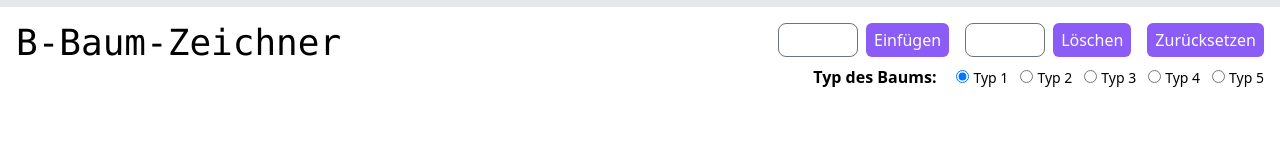
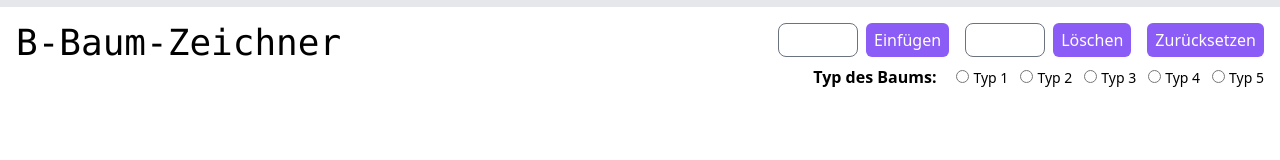
Before and after one commit to orca-nrw/b-tree, a React (Create React App) app: page / in a window 1280 px wide. Shown: the part 169-329 px from the top of the page. Built offline with nearby package versions, Linux system fonts and the light colour scheme.

Commit message:
Added support for different tree types

```diff
--- a/src/Components/BTree.tsx
+++ b/src/Components/BTree.tsx
@@ -3,35 +3,50 @@ import { CanvasHelper } from '../Helper/CanvasHelper'
 import { InputBar } from './InputBar'
 
 export const BTree = () => {
-  const [treeType, setTreeType] = useState(1)
-  const [canvasHelper, setCanvasHelper] = useState<CanvasHelper<Number>>()
+  const [degree, setDegree] = useState(1)
+  const [treeType, setTreeType] = useState('number')
+  const [canvasHelper, setCanvasHelper] = useState<CanvasHelper<any>>()
   const canvasRef = useRef<HTMLCanvasElement>(null)
 
-  function handleInsertion (key: any) {
+  // Inserts and deletions are validated in the canvas which also displays possible error messages
+  function handleInsertion (key: number | string) {
     if (!canvasHelper) return
-    if (!isNaN(key)) canvasHelper.insert(Number(key))
+    canvasHelper.insert(key)
   }
 
-  function handleDeletion (key: any) {
+  function handleDeletion (key: number | string) {
     if (!canvasHelper) return
-    if (!isNaN(key)) canvasHelper.remove(Number(key))
+    canvasHelper.remove(key)
   }
 
-  function handleReset (treeType?: number) {
+  function handleReset (newDegree: number = degree) {
     if (!canvasHelper) return
-    canvasHelper.resetTree(treeType)
+    canvasHelper.resetTree(newDegree)
   }
 
+  // Initialize canvasHelper with null handling
   useEffect(() => {
-    // Initialize canvasHelper with null handling
     const canvas = canvasRef.current
     if (!canvas) throw Error('Could not find canvas reference!')
-    setCanvasHelper(new CanvasHelper<Number>(canvas, treeType))
+
+    setCanvasHelper(new CanvasHelper<Number>(canvas, degree, treeType))
   }, [])
 
+  // Handle degree changes by resetting the tree and setting the new degree
   useEffect(() => {
-    // Handle tree type changes by resetting the tree and setting the new type
-    handleReset(treeType)
+    handleReset(degree)
+  }, [degree])
+
+  // Handle treeType changes by resetting the tree and changing its type
+  useEffect(() => {
+    const canvas = canvasRef.current
+    if (!canvas) throw Error('Could not find canvas reference!')
+
+    if (treeType === 'number') {
+      setCanvasHelper(new CanvasHelper<number>(canvas, degree, treeType))
+    } else {
+      setCanvasHelper(new CanvasHelper<string>(canvas, degree, treeType))
+    }
   }, [treeType])
 
   return (
@@ -41,7 +56,9 @@ export const BTree = () => {
         deletionHandler={handleDeletion}
         resetHandler={handleReset}
         treeType={treeType}
-        setTreeType={setTreeType} />
+        setTreeType={setTreeType}
+        degree={degree}
+        setDegree={setDegree} />
 
       <canvas className="m-auto" ref={canvasRef}></canvas>
     </div>
```
